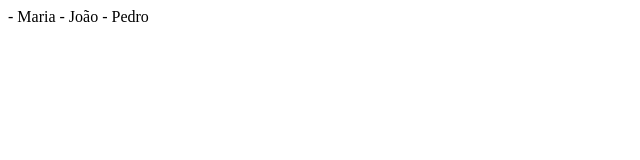
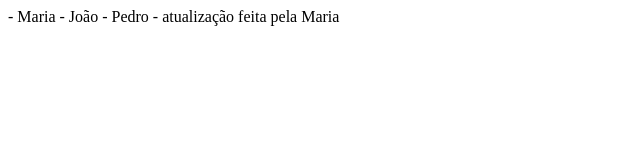
Before and after one commit to IngridBarros0307/projeto-2b, a plain HTML site: page index.html in a window 1280 px wide. Shown: the whole page, without its empty margins (0-640 px from the left). Drawn offline with Linux system fonts and the light colour scheme.

Commit message:
Versão m

```diff
--- a/index.html
+++ b/index.html
@@ -10,5 +10,6 @@
     - Maria
     - João
     - Pedro
+    - atualização feita pela Maria
 </body>
 </html>
```
